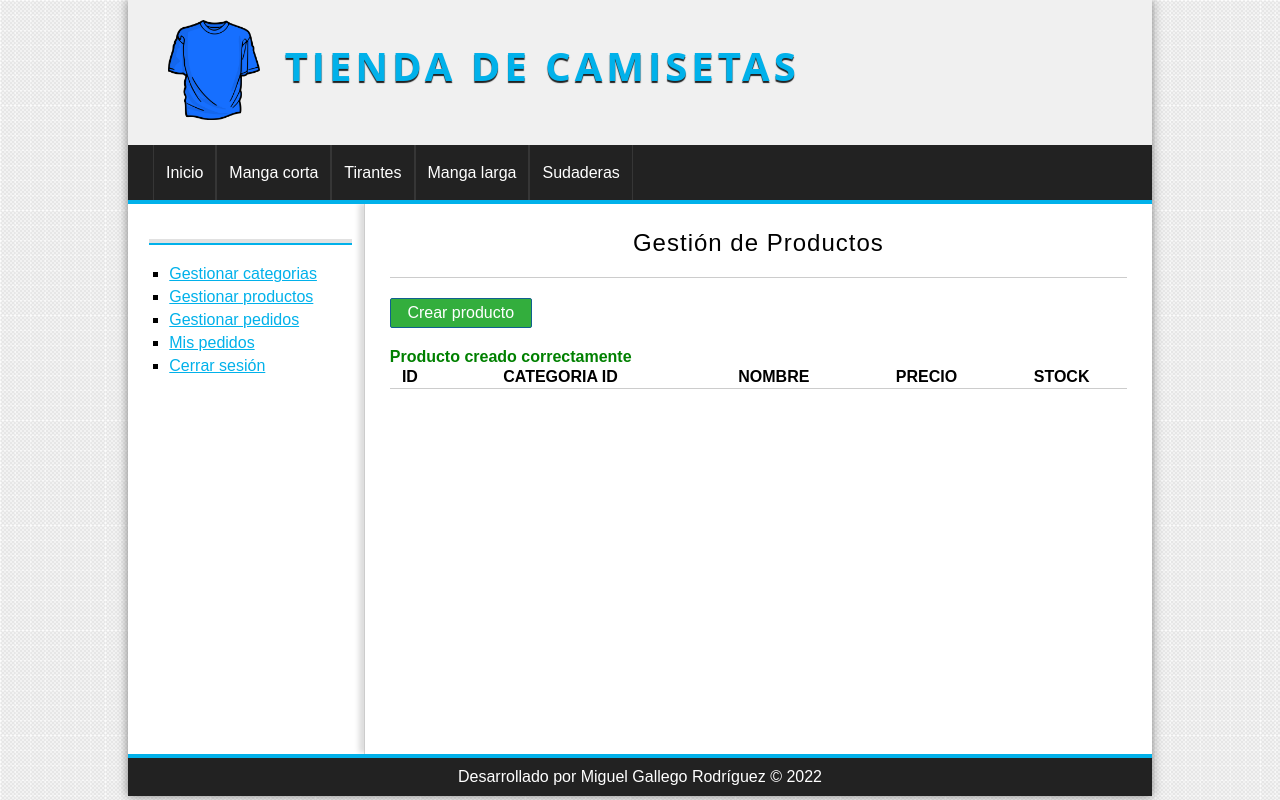
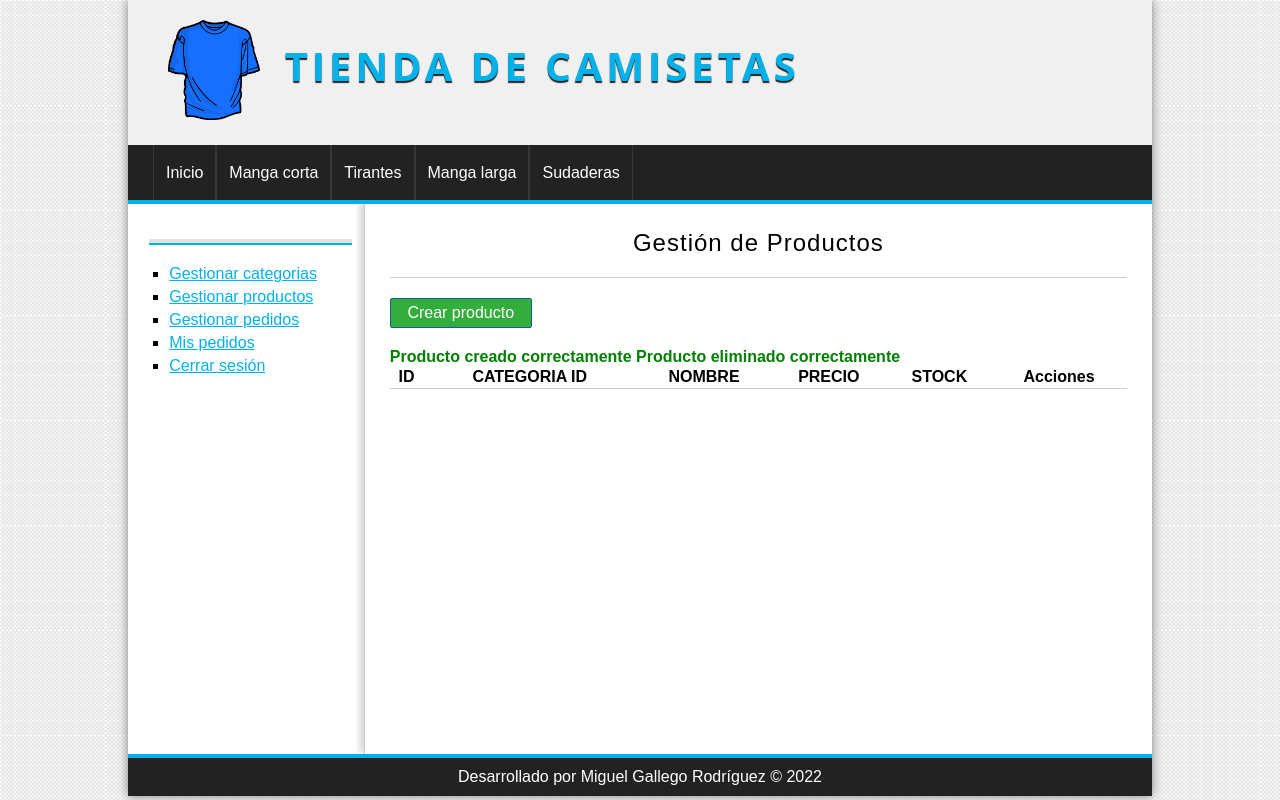
Before and after one commit to MiguelGallegoR/tienda-de-camisetas, a PHP site: page /master-php/producto/gestion in a window 1280 px wide. Run offline with PHP 8.4, Linux system fonts and the light colour scheme; the visitor is signed in with stand-in values (Sample User, id 1); data comes from the database, SQL or seed files in the repository; data that the repository does not hold is empty.

Commit message:
añadido condicion si existe sesiondelete

```diff
--- a/views/producto/gestion.php
+++ b/views/producto/gestion.php
@@ -7,7 +7,15 @@
    <strong class="alert_green">Producto creado correctamente</strong>
 
 <?php elseif(isset($_SESSION['producto']) && $_SESSION['producto'] == 'failed'): ?>
-    <strong class="alert_red">Producto fallido al crear</strong>
+    <strong class="alert_red">Fallo al crear producto</strong>
+<?php endif; ?>
+<?php Utils::deleteSession('producto'); ?>
+
+<?php if(isset($_SESSION['delete']) && $_SESSION['delete'] == 'complete'): ?>
+   <strong class="alert_green">Producto eliminado correctamente</strong>
+
+<?php elseif(isset($_SESSION['delete']) && $_SESSION['delete'] == 'failed'): ?>
+    <strong class="alert_red">Fallo al eliminar producto</strong>
 <?php endif; ?>
 <?php Utils::deleteSession('producto'); ?>
 
@@ -18,6 +26,7 @@
         <th>NOMBRE</th>
         <th>PRECIO</th>
         <th>STOCK</th>
+        <th>Acciones</th>
 
     </tr>
 <?php while($pro = $productos->fetch_object()): ?>
@@ -27,6 +36,10 @@
         <td><?=$pro->nombre;?></td>
         <td><?=$pro->precio;?></td>
         <td><?=$pro->stock;?></td>
+        <td>
+            <a href="<?=base_url?>producto/editar&id=<?=$pro->id?>" class="button button-gestion">Editar</a>
+            <a href="<?=base_url?>producto/eliminar&id=<?=$pro->id?>" class="button button-gestion button-red">Eliminar</a>
+        </td>
     </tr>
 <?php endwhile; ?>
 </table>
```
